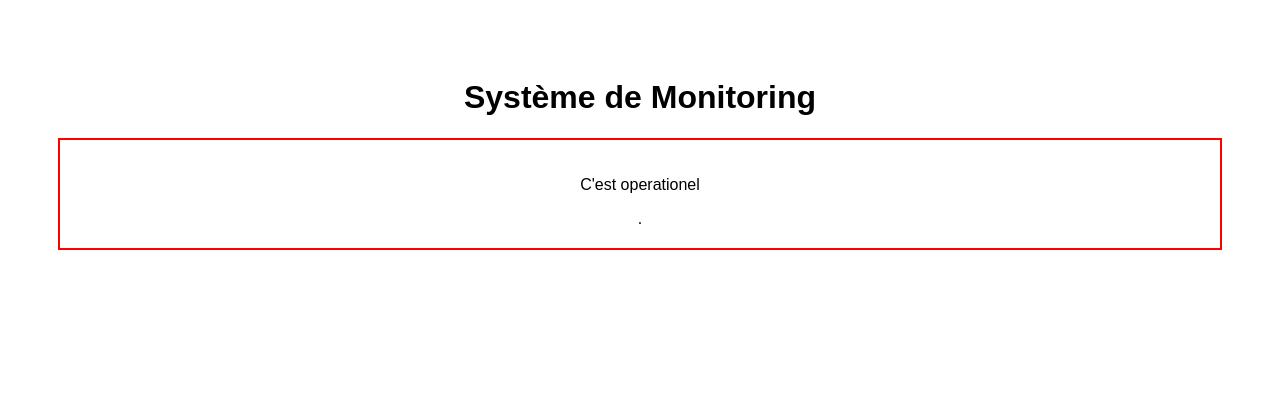
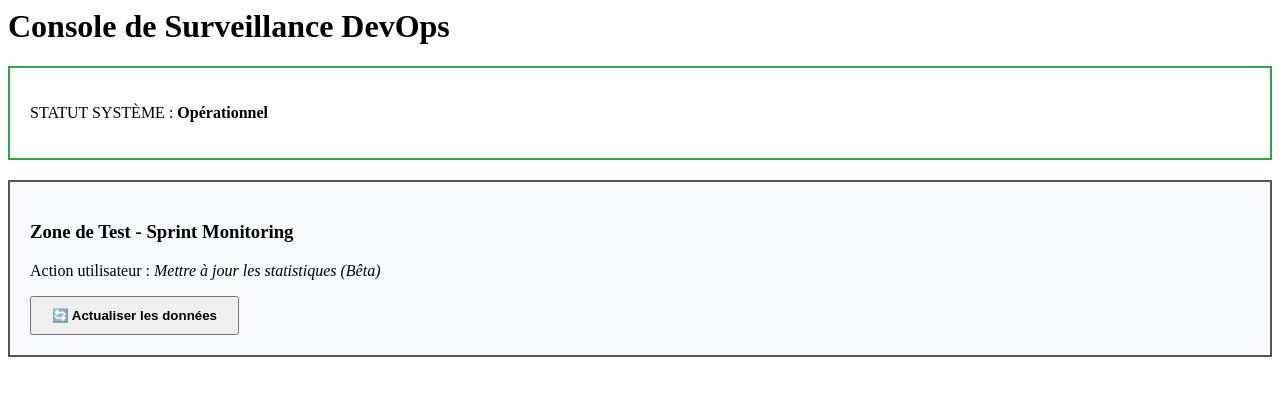
Before and after one commit to amineyoussefi-cpu/lab-devops-2, a Django app: page / in a window 1280 px wide. Shown: the top 396 px of the page. Run offline with Django 4.2, Linux system fonts and the light colour scheme.

Commit message:
Bouton Silencieux

```diff
--- a/core/urls.py
+++ b/core/urls.py
@@ -24,5 +24,5 @@ def trigger_error(request):
 urlpatterns = [
     path('admin/', admin.site.urls),
     path('', home, name='home'),
-    path('sentry-debug/', trigger_error),
+    path('sentry-debug/', trigger_error, name='sentry_debug'),
 ]
--- a/portal/templates/portal/index.html
+++ b/portal/templates/portal/index.html
@@ -1,27 +1,47 @@
-<!DOCTYPE html>
-
-<html lang="fr">
-
-<head>
-
-    <meta charset="UTF-8">
-
-    <title>Console de Surveillance</title>
-
-    <style>body { font-family: sans-serif; padding: 50px; text-align: center; }</style>
-
-</head>
-
 <body>
 
-    <h1>Système de Monitoring</h1>
+    <h1>Console de Surveillance DevOps</h1>
 
-    <div style="border: 2px solid red; padding: 20px;">
 
-        <p>C'est operationel</p>.
+
+    <div style="border: 2px solid #28a745; padding: 20px; margin-bottom: 20px;">
+
+        <p>STATUT SYSTÈME : <strong>Opérationnel</strong></p>
+
+    </div>
+
+
+
+    <div style="border: 2px solid #555; padding: 20px; background-color: #f8f9fa;">
+
+        <h3>Zone de Test - Sprint Monitoring</h3>
+
+        <p>Action utilisateur : <em>Mettre à jour les statistiques (Bêta)</em></p>
+
+
+
+        <a href="{% url 'sentry_debug' %}">
+
+            <button style="padding: 10px 20px; cursor: pointer; font-weight: bold;">
+
+                🔄 Actualiser les données
+
+            </button>
+
+        </a>
+
+
+
+        {% if error %}
+
+        <p style="color: orange; font-size: 0.9em;">
+
+            ⚠️ Erreur de connexion au serveur de données. Veuillez réessayer.
+
+        </p>
+
+        {% endif %}
 
     </div>
 
 </body>
-
-</html>
--- a/portal/views.py
+++ b/portal/views.py
@@ -1,4 +1,37 @@
+# Create your views here.
+
 from django.shortcuts import render
-# Create your views here.
+
+
+
+import sentry_sdk # Importation pour l'envoi manuel
+
+
+
 def home(request):
+
     return render(request, 'portal/index.html')
+
+
+
+def trigger_error(request):
+
+    try:
+
+        # Simulation d'un bug logique (ex: division par zéro)
+
+        division_by_zero = 1 / 0
+
+    except Exception as e:
+
+        # On envoie l'erreur à Sentry manuellement
+
+        # sans que l'utilisateur ne voit de page d'erreur 500
+
+        sentry_sdk.capture_exception(e)
+
+
+
+    # On renvoie l'utilisateur sur la même page avec un message discret
+
+    return render(request, 'portal/index.html', {'error': True})
```
